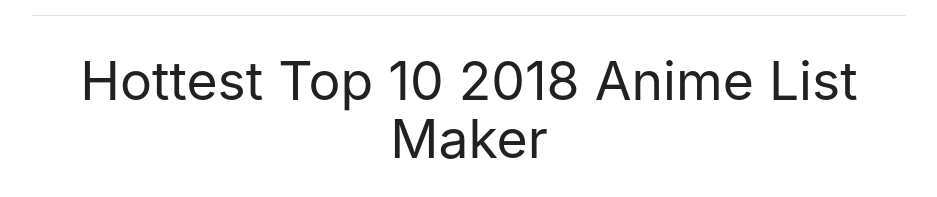
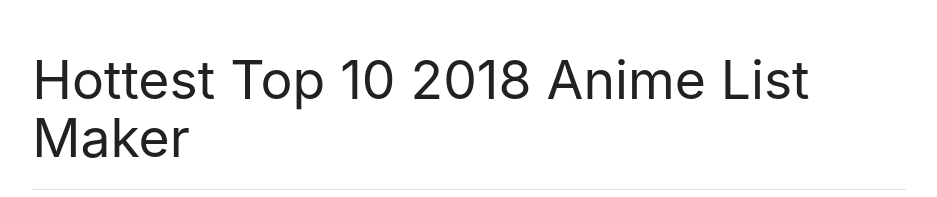
Before and after one commit to animedoubleplay/animedoubleplay.github.io, a plain HTML site: page index.html in a window 1280 px wide. Shown: the top 197 px of the page, without its empty margins (171-1108 px from the left). Drawn offline with nearby package versions, Linux system fonts and the light colour scheme.

Commit message:
BANANA GUY

```diff
--- a/index.html
+++ b/index.html
@@ -35,8 +35,8 @@
             <div class="row">
                 <div class="col s12">
                     <div class="section">
+                        <h2>Hottest Top 10 2018 Anime List Maker</h2>
                         <div class="divider"></div>
-                        <center><h2>Hottest Top 10 2018 Anime List Maker</h2></center>
                         <div id="div1" ondrop="drop(event)" ondragover="allowDrop(event)">
                             <img id="drag1" src="slime.jpg" draggable="true" ondragstart="drag(event)" width="300" height="168">
                         </div>
```
